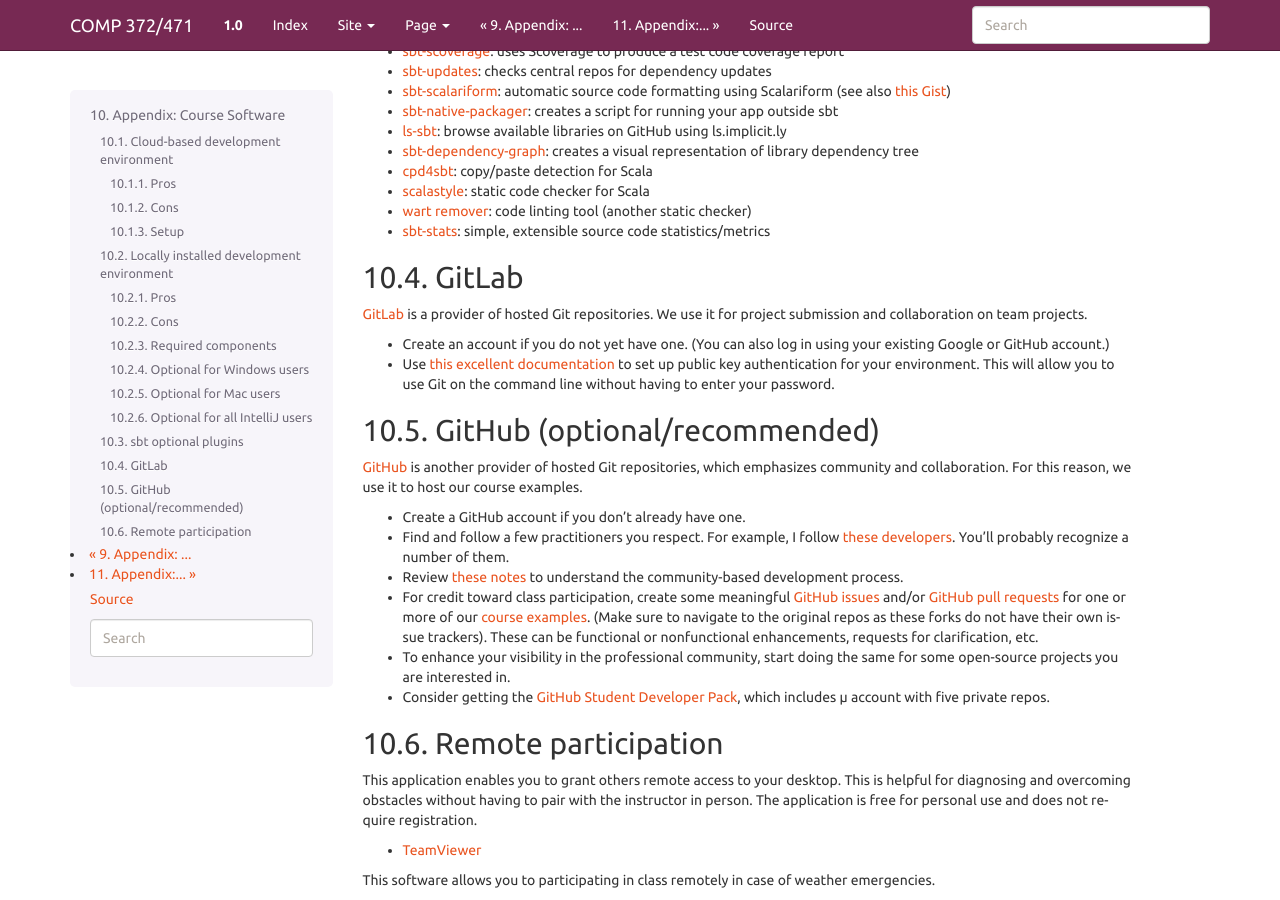
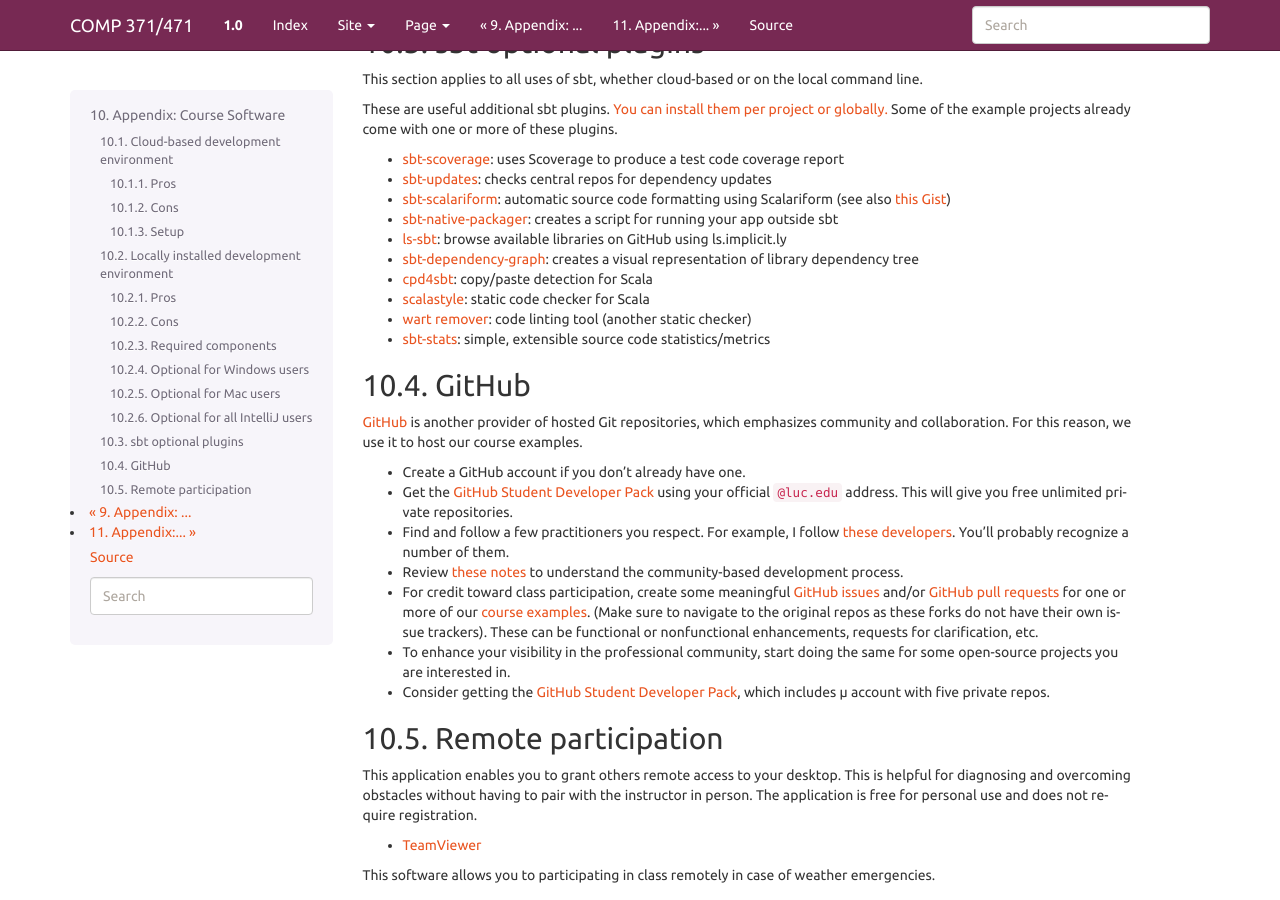
Before and after one commit to lucproglangcourse/lucproglangcourse.github.io, a Sphinx documentation site: the page built from source/software.rst, in a window 1280 px wide and 900 px high, scrolled down 2013 px. Built offline with Sphinx 7.4.7, drawn with Linux system fonts in a browser that asks for light colours; some of the changed text lies outside the part shown.

Commit message:
replaced 372 with 371 everywhere
Signed-off-by: Konstantin Läufer <klaeufer@gmail.com>

```diff
--- a/README.rst
+++ b/README.rst
@@ -1,7 +1,7 @@
-Welcome to COMP 372/471:
+Welcome to COMP 371/471:
 =================================================================
 
-Lecture notes for `COMP 372/471: Theory (and Practice) of Programming Languages <http://courses.cs.luc.edu/html/comp372.html>`_ at `Loyola University Chicago's <http://luc.edu>`_ `Computer Science Department <http://luc.edu/cs>`_.
+Lecture notes for `COMP 371/471: Theory (and Practice) of Programming Languages <http://courses.cs.luc.edu/html/comp371.html>`_ at `Loyola University Chicago's <http://luc.edu>`_ `Computer Science Department <http://luc.edu/cs>`_.
 This version of the course is normally taught by `Konstantin Läufer <https://github.com/klaeufer>`_ and focuses on the functional and concurrent programming paradigms with projects mostly in Scala.
 
 Contents
--- a/source/conf.py
+++ b/source/conf.py
@@ -44,7 +44,7 @@ source_suffix = '.rst'
 master_doc = 'index'
 
 # General information about the project.
-project = u'Loyola University Chicago COMP 372/471 Lecture Notes'
+project = u'Loyola University Chicago COMP 371/471 Lecture Notes'
 copyright = u'2017, Konstantin Läufer'
 
 # The version info for the project you're documenting, acts as replacement for
@@ -103,7 +103,7 @@ html_theme = 'bootstrap'
 #html_theme_options = {}
 html_theme_options = {
     # Navigation bar title. (Default: ``project`` value)
-    'navbar_title': "COMP 372/471",
+    'navbar_title': "COMP 371/471",
 
     # Global TOC depth for "site" navbar tab. (Default: 1)
     # Switching to -1 shows all levels.
@@ -236,7 +236,7 @@ latex_elements = {
 # Grouping the document tree into LaTeX files. List of tuples
 # (source start file, target name, title, author, documentclass [howto/manual]).
 latex_documents = [
-  ('index', 'proglang.tex', u'COMP 372/471 Lecture Notes',
+  ('index', 'proglang.tex', u'COMP 371/471 Lecture Notes',
    u'Konstantin Läufer', 'manual'),
 ]
 
@@ -266,7 +266,7 @@ latex_documents = [
 # One entry per manual page. List of tuples
 # (source start file, name, description, authors, manual section).
 man_pages = [
-    ('index', 'proglang', u'COMP 372/471 Lecture Notes',
+    ('index', 'proglang', u'COMP 371/471 Lecture Notes',
      [u'Konstantin Läufer'], 1)
 ]
 
@@ -280,8 +280,8 @@ man_pages = [
 # (source start file, target name, title, author,
 #  dir menu entry, description, category)
 texinfo_documents = [
-  ('index', 'proglang', u'COMP 372/471 Lecture Notes',
-   u'Konstantin Läufer', 'proglang', 'COMP 372/471 Lecture Notes.',
+  ('index', 'proglang', u'COMP 371/471 Lecture Notes',
+   u'Konstantin Läufer', 'proglang', 'COMP 371/471 Lecture Notes.',
    'Miscellaneous'),
 ]
 
--- a/source/software.rst
+++ b/source/software.rst
@@ -134,21 +137,13 @@ These are useful additional sbt plugins. `You can install them per project or gl
 - `sbt-stats <https://github.com/orrsella/sbt-stats>`_: simple, extensible source code statistics/metrics
 
 
-GitLab
+GitHub
 ~~~~~~
-
-`GitLab <https://gitlab.com>`_ is a provider of hosted Git repositories. We use it for project submission and collaboration on team projects.
-
-- Create an account if you do not yet have one. (You can also log in using your existing Google or GitHub account.)
-- Use `this excellent documentation <https://gitlab.com/help/ssh/README.md>`_ to set up public key authentication for your environment. This will allow you to use Git on the command line without having to enter your password.
-
-
-GitHub (optional/recommended)
-~~~~~~~~~~~~~~~~~~~~~~~~~~~~~
 
 `GitHub <https://github.com>`_ is another provider of hosted Git repositories, which emphasizes community and collaboration. For this reason, we use it to host our course examples.
 
 - Create a GitHub account if you don't already have one.
+- Get the `GitHub Student Developer Pack <https://education.github.com/pack/join>`_ using your official ``@luc.edu`` address. This will give you free unlimited private repositories.
 - Find and follow a few practitioners you respect. For example, I follow `these developers <https://github.com/klaeufer/following>`_. You'll probably recognize a number of them.
 - Review `these notes <https://guides.github.com/activities/contributing-to-open-source>`_ to understand the community-based development process.
 - For credit toward class participation, create some meaningful `GitHub issues <https://guides.github.com/features/issues>`_ and/or `GitHub pull requests <https://help.github.com/articles/using-pull-requests>`_ for one or more of our `course examples <https://github.com/lucproglangcourse>`_. (Make sure to navigate to the original repos as these forks do not have their own issue trackers). These can be functional or nonfunctional enhancements, requests for clarification, etc.
```
Also changed, not shown: other parts of source/software.rst (+3 -0 lines), source/syllabus.rst (+7 -5 lines).
